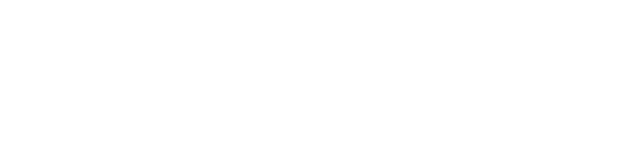
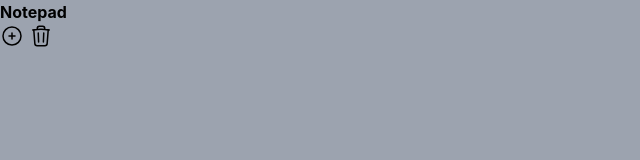
Before and after one commit to Draokjs/Notepad, a website: page index.html in a window 1280 px wide. Shown: the whole page, without its empty margins (0-640 px from the left). Drawn offline with nearby package versions, Linux system fonts and the light colour scheme.

Commit message:
starting to setup html/css

```diff
--- a/index.html
+++ b/index.html
@@ -8,7 +8,31 @@
   <link href="https://cdn.jsdelivr.net/npm/flowbite@4.0.1/dist/flowbite.min.css" rel="stylesheet" />
 </head>
 
-<body>
+<body class="bg-gray-400">
+  <div class="container">
+    <div class="titlegroup">
+      <div class="title">
+        <h1 class="font-bold">Notepad</h1>
+      </div>
+      <div class="Notefiles">
+        <button id="add">
+          <svg xmlns="http://www.w3.org/2000/svg" fill="none" viewBox="0 0 24 24" stroke-width="1.5" stroke="currentColor" class="size-6">
+            <path stroke-linecap="round" stroke-linejoin="round" d="M12 9v6m3-3H9m12 0a9 9 0 1 1-18 0 9 9 0 0 1 18 0Z" />
+          </svg>
+        </button>
+        <button id="delete">
+          <svg xmlns="http://www.w3.org/2000/svg" fill="none" viewBox="0 0 24 24" stroke-width="1.5" stroke="currentColor" class="size-6">
+            <path stroke-linecap="round" stroke-linejoin="round" d="m14.74 9-.346 9m-4.788 0L9.26 9m9.968-3.21c.342.052.682.107 1.022.166m-1.022-.165L18.16 19.673a2.25 2.25 0 0 1-2.244 2.077H8.084a2.25 2.25 0 0 1-2.244-2.077L4.772 5.79m14.456 0a48.108 48.108 0 0 0-3.478-.397m-12 .562c.34-.059.68-.114 1.022-.165m0 0a48.11 48.11 0 0 1 3.478-.397m7.5 0v-.916c0-1.18-.91-2.164-2.09-2.201a51.964 51.964 0 0 0-3.32 0c-1.18.037-2.09 1.022-2.09 2.201v.916m7.5 0a48.667 48.667 0 0 0-7.5 0" />
+          </svg>
+        </button>
+      </div>
+    </div>
+    <div class="Note">
+      <h1 id="title"></h1>
+      <h3 id="description"></h3>
+      <p id="content"></p>
+    </div>
+  </div>
 </body>
 
 <script src="https://cdn.jsdelivr.net/npm/flowbite@4.0.1/dist/flowbite.min.js"></script>
```
Also changed, not shown: src/output.css.
